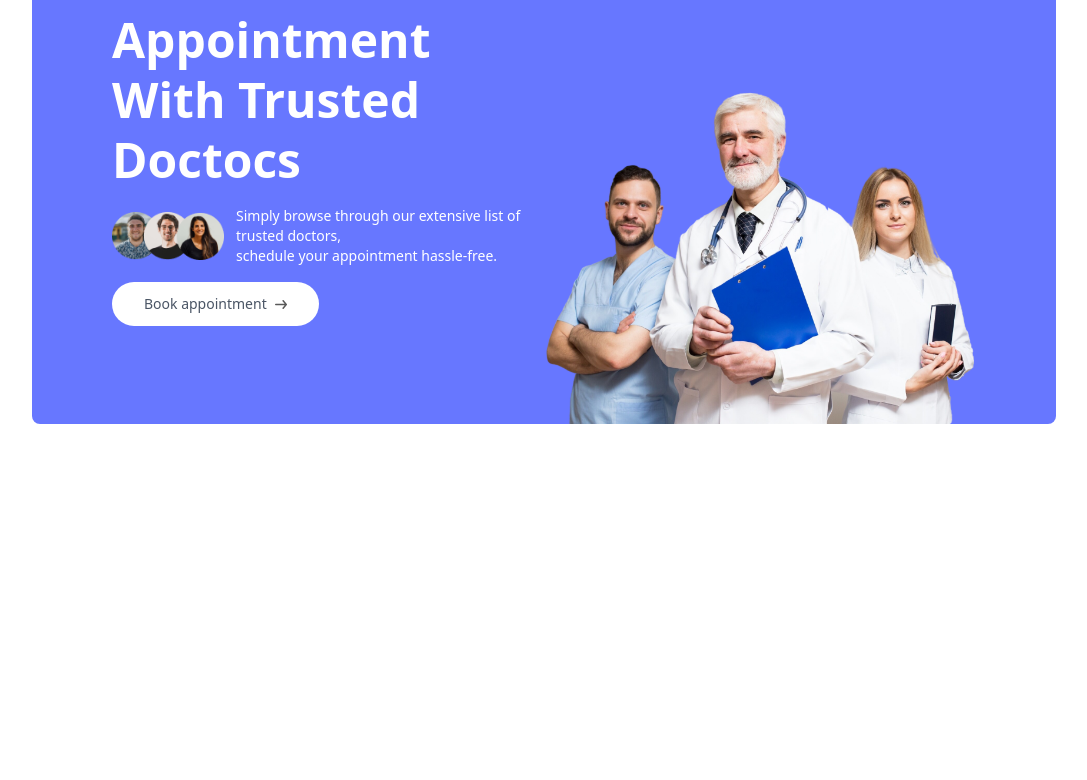
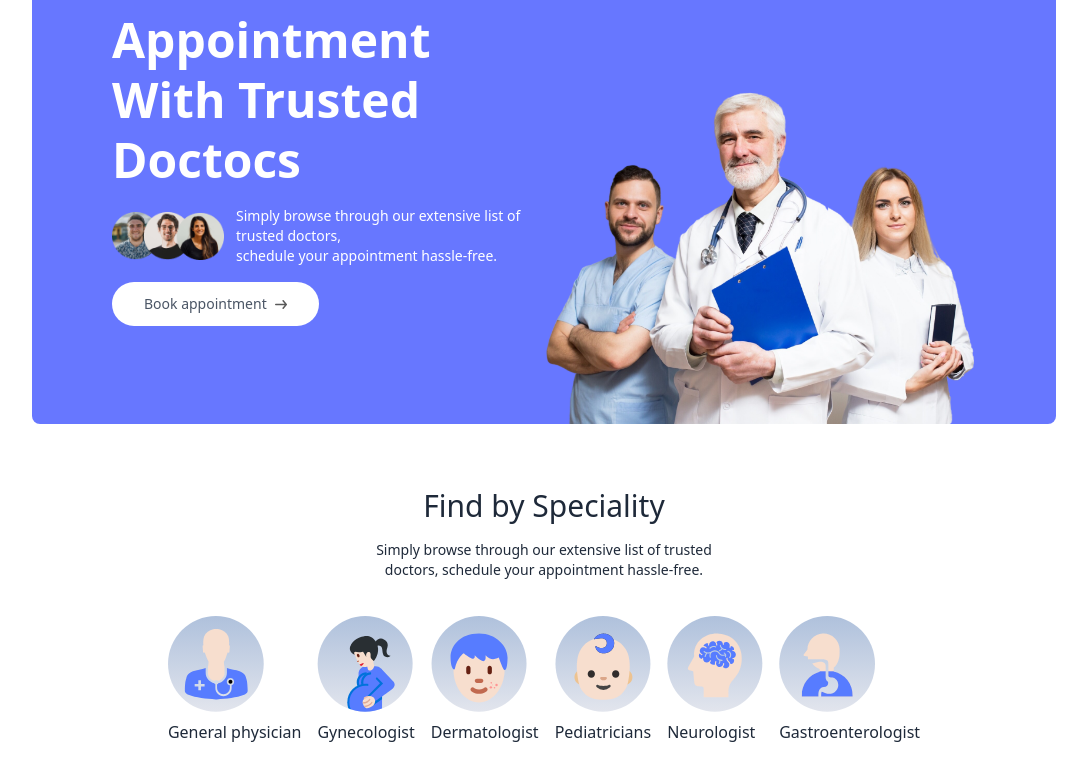
Before and after one commit to vinodverma1399/Prescripto, a React (Vite) app in the folder frontend/: page / in a window 1280 px wide. Shown: the part 268-1048 px from the top of the page, without its empty margins (96-1183 px from the left). Before the commit the page ends 800 px from the top, so only its background shows below. Built offline with nearby package versions, Linux system fonts and the light colour scheme.

Commit message:
add speciality on home

```diff
--- /dev/null
+++ b/frontend/src/components/SpecialityMenu.jsx
@@ -0,0 +1,28 @@
+import React from 'react'
+import { specialityData } from '../assets/assets'
+import { Link } from 'react-router-dom'
+
+const SpecialityMenu = () => {
+  return (
+    <div id='speciality' className='flex flex-col items-center gap-4 py-16 text-gray-800'>
+
+
+        <h1 className='text-3xl font-medium'>Find by Speciality</h1>
+        <p className='sm:w-1/3 text-center text-sm'>Simply browse through our extensive list of trusted doctors, schedule your appointment hassle-free.</p>
+
+
+       <div className='flex sm:justify-center gap-4 pt-5 w-full overflow-scroll'>
+          {
+            specialityData.map((item,index)=>(
+              <Link className='flex flex-col ' key={index} to={`/docors/${item.speciality}`}>
+                <img className='w-16 sm:w-24 mb-2' src={item.image} alt=''/>
+                <p>{item.speciality}</p>
+              </Link>
+            ))
+          }
+       </div>
+    </div>
+  )
+}
+
+export default SpecialityMenu
--- a/frontend/src/index.css
+++ b/frontend/src/index.css
@@ -3,3 +3,7 @@
 .active hr{
   @apply block;
 }
+
+::-webkit-scrollbar{
+  @apply hidden
+}
--- a/frontend/src/pages/Home.jsx
+++ b/frontend/src/pages/Home.jsx
@@ -1,10 +1,12 @@
 import React from 'react'
 import Header from '../components/Header'
+import SpecialityMenu from '../components/SpecialityMenu'
 
 export const Home = () => {
   return (
     <div>
       <Header/>
+      <SpecialityMenu/>
     </div>
 
   )
```
